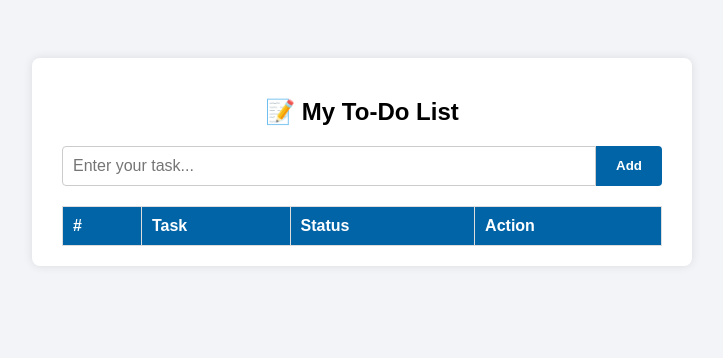
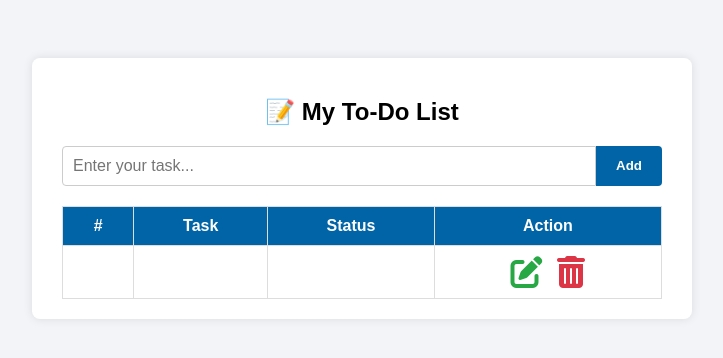
Before and after one commit to sas12mita/30-days-Learning-Javascript, a plain HTML site: page day13-project-TOODO-list.html in a window 1280 px wide. Shown: the whole page, without its empty margins (278-1001 px from the left). Drawn offline with Linux system fonts and the light colour scheme.

Commit message:
complete html and css part

```diff
--- a/day13-project-TOODO-list.html
+++ b/day13-project-TOODO-list.html
@@ -1,5 +1,10 @@
 <!DOCTYPE html>
 <html lang="en">
+
+<head>
+  <meta charset="UTF-8">
+  <title>To-Do List</title>
+  <link rel="stylesheet" href="https://cdnjs.cloudflare.com/ajax/libs/font-awesome/6.4.0/css/all.min.css">
   <style>
     body {
       font-family: Arial, sans-serif;
@@ -62,7 +67,7 @@
     th,
     td {
       padding: 10px;
-    text-align: left;
+      text-align: center;
       border: 1px solid #ddd;
     }
 
@@ -71,11 +76,6 @@
       color: gray;
     }
   </style>
-
-<head>
-  <meta charset="UTF-8">
-  <title>To-Do List</title>
-  <link rel="stylesheet" href="style.css">
 </head>
 
 <body>
@@ -96,8 +96,23 @@
           <th>Action</th>
         </tr>
       </thead>
+      <tbody>
+        <tr>
+          <td id="addedSN"></td>
+          <td id="addedTask"></td>
+          <td id="addedStatus"></td>
+          <td id="addedAction">
+            <i class="fas fa-edit fa-2x" title="Edit" style="cursor: pointer; color: #28a745; margin-right: 10px;"></i>
+            <i class="fas fa-trash-alt fa-2x" title="Delete" style="cursor: pointer; color: #dc3545;"></i>
+          </td>
+        </tr>
+      </tbody>
     </table>
   </div>
 </body>
 
+<script>
+  get
+</script>
+
 </html>
```
Lines whose indentation alone changed are shown as unchanged.
